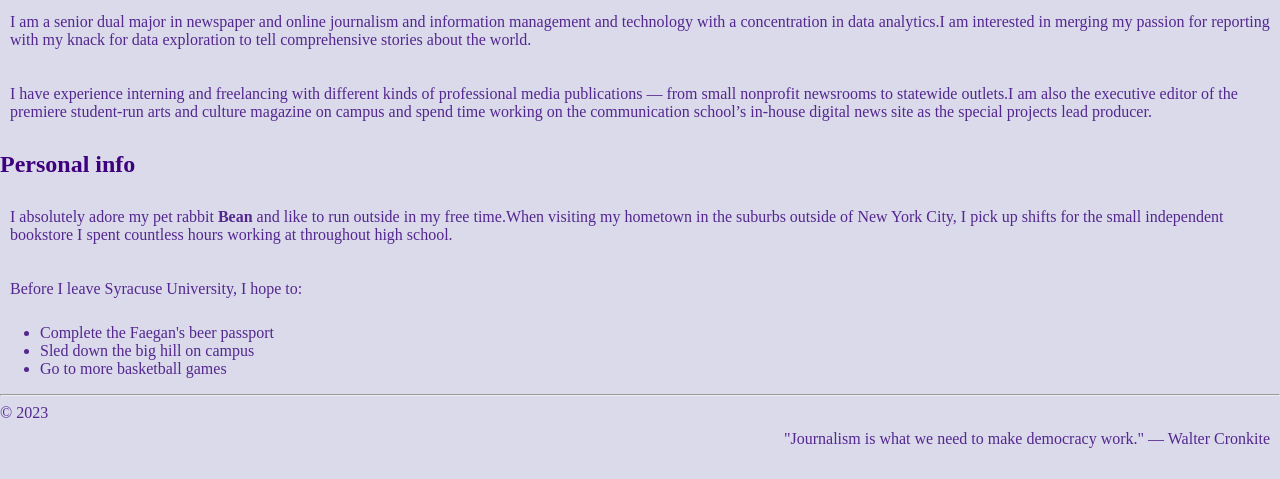
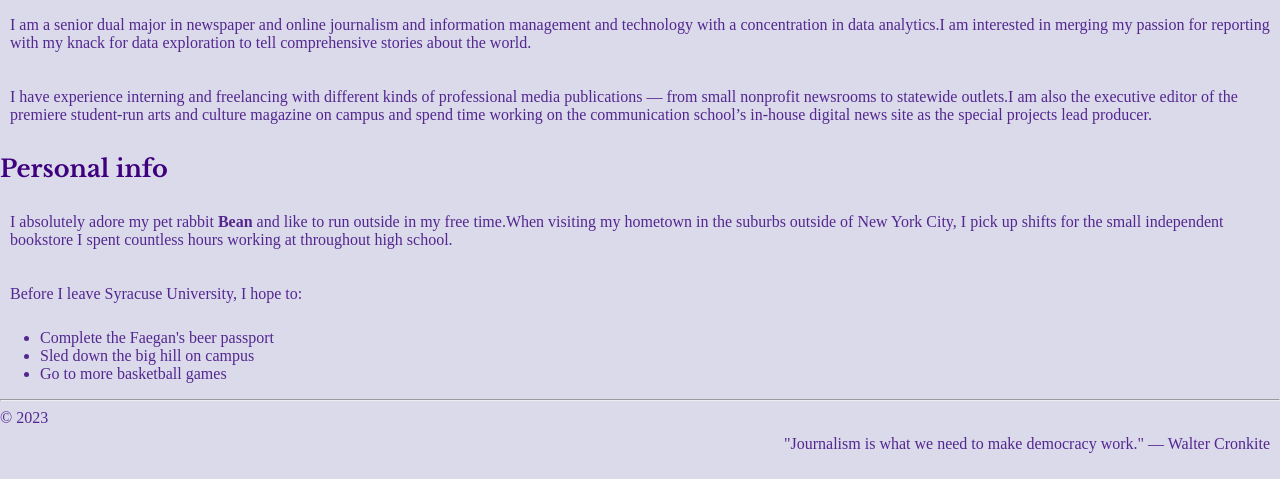
Before and after one commit to sedolgin/ist263, a plain HTML site: page lab11/index.html in a window 1280 px wide. Shown: the part 649-1128 px from the top of the page. Drawn offline with nearby package versions, Linux system fonts and the light colour scheme.

Commit message:
portfolio14

```diff
--- a/lab11/index.html
+++ b/lab11/index.html
@@ -5,6 +5,9 @@
         <meta name="viewport" content="width=device-width, initial-scale=1.0">
         <title>Sarah Dolgin - Bio</title>
         <link rel="stylesheet" href="style.css">
+        <link rel="preconnect" href="https://fonts.googleapis.com">
+        <link rel="preconnect" href="https://fonts.gstatic.com" crossorigin>
+        <link href="https://fonts.googleapis.com/css2?family=Libre+Baskerville:wght@700&display=swap" rel="stylesheet">
     </head>
     <body>
     <nav>
--- a/lab11/style.css
+++ b/lab11/style.css
@@ -4,6 +4,10 @@
         }
         h2 {color: #3f007d;}
         h3 {color: #3f007d;}
+
+        h1, h2, h3 {
+            font-family: 'Libre Baskerville', serif;
+        }
 
         a {color:  #000000;}
         a:hover {color: #807dba;}
```
Also changed, not shown: lab11/contact.html (+3 -0 lines), lab11/skills.html (+3 -0 lines).
